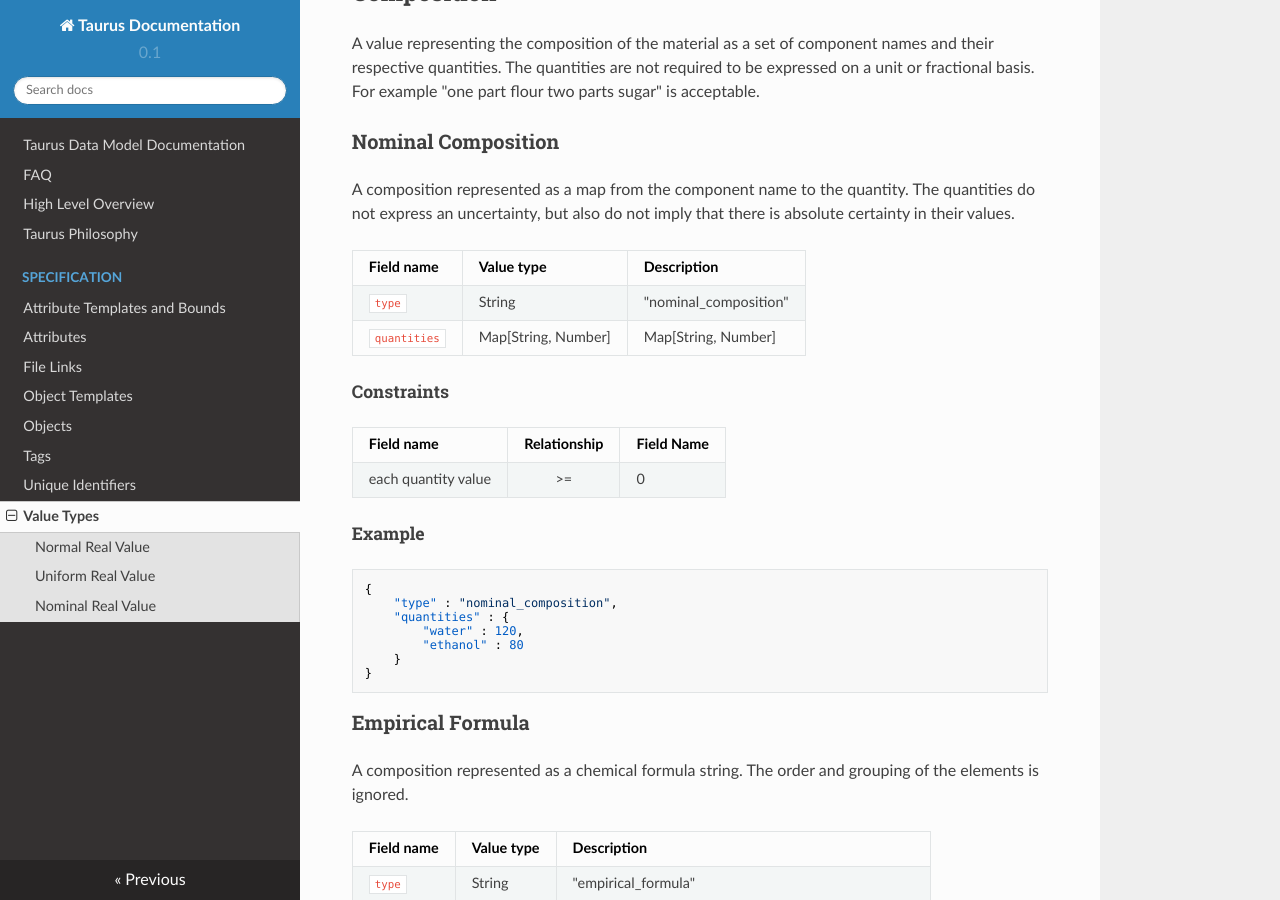
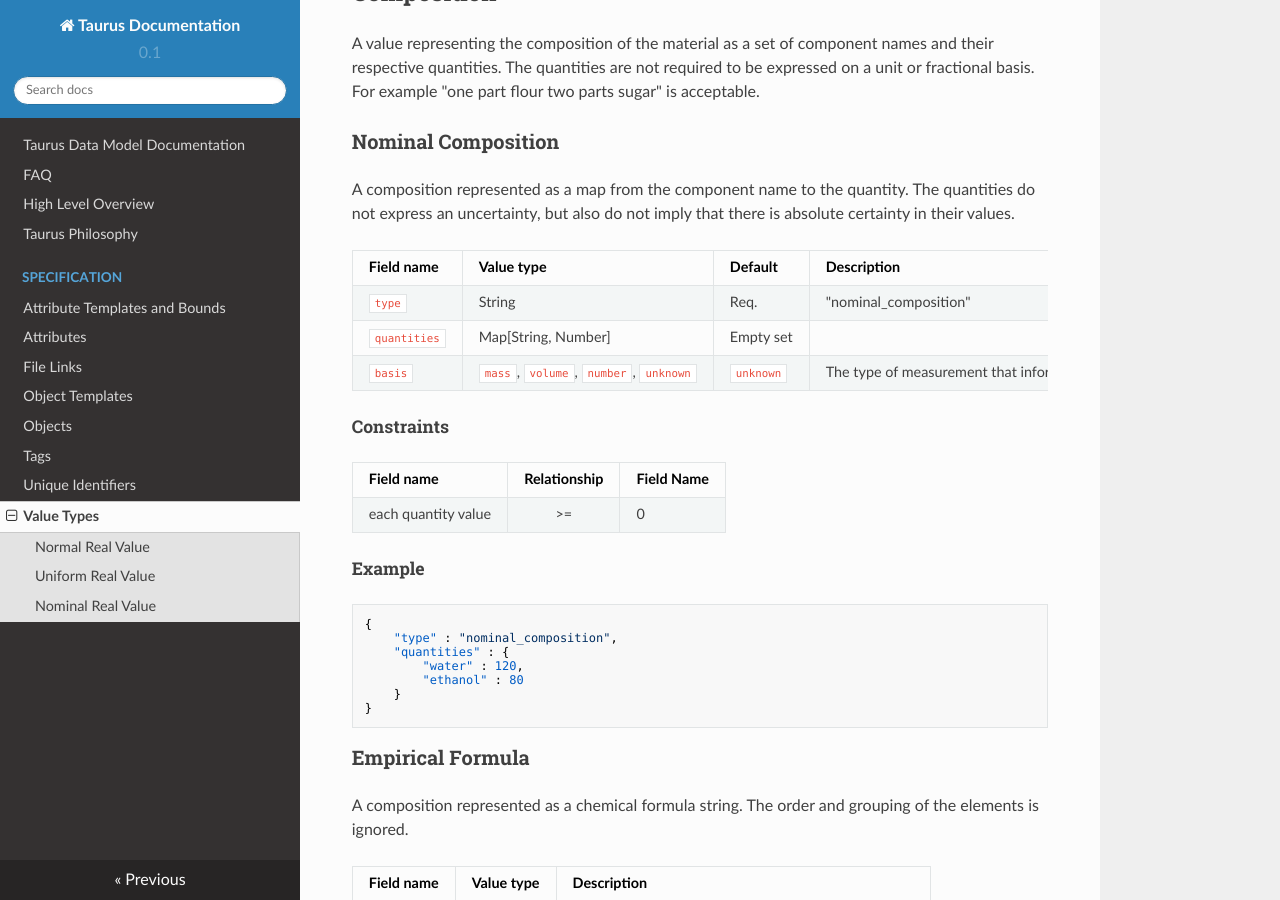
Before and after one commit to CitrineInformatics/gemd-docs, an MkDocs documentation site: the page built from docs/specification/value-types.md, in a window 1280 px wide and 900 px high, scrolled down 5339 px. Built offline with MkDocs 1.6.1, drawn with Linux system fonts in a browser that asks for light colours; nearby versions of some CDN libraries.

Commit message:
Modified NominalComposition to include basis, default `unknown`

```diff
--- a/docs/specification/value-types.md
+++ b/docs/specification/value-types.md
@@ -246,10 +246,11 @@
 A composition represented as a map from the component name to the quantity.
 The quantities do not express an uncertainty, but also do not imply that there is absolute certainty in their values.
 
-Field name      | Value type | Description
-----------------|------------|------------
-`type`          | String     | "nominal\_composition"
-`quantities`    | Map[String, Number]     | Map[String, Number]
+Field name      | Value type | Default | Description
+----------------|------------|---------|-----------
+`type`          | String     |  Req.   | "nominal\_composition"
+`quantities`    | Map[String, Number]| Empty set  |   | Map[String, Number]
+`basis`         | `mass`, `volume`, `number`, `unknown` | `unknown` | The type of measurement that informed the quantity
 
 ##### Constraints
 
```
